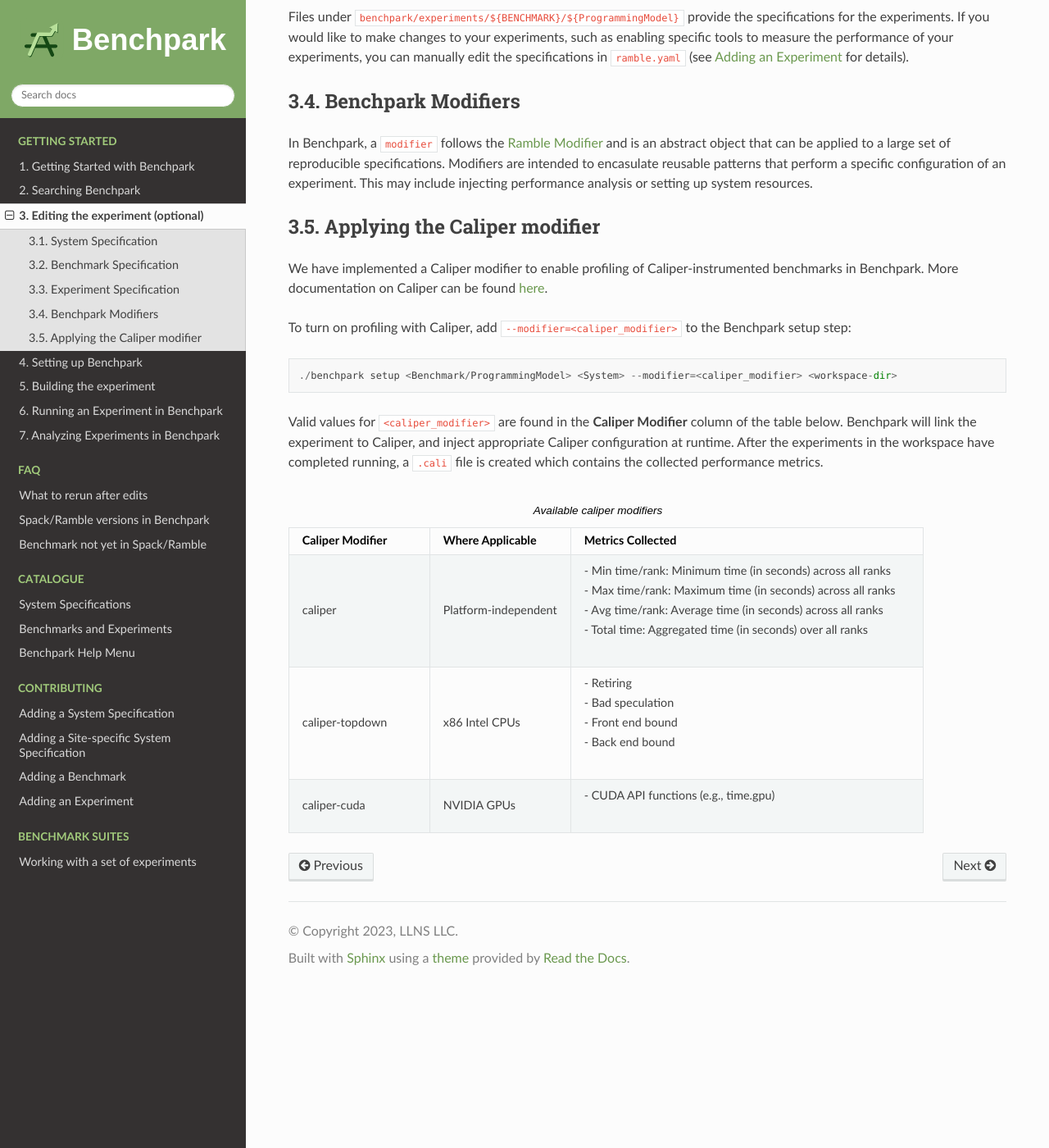
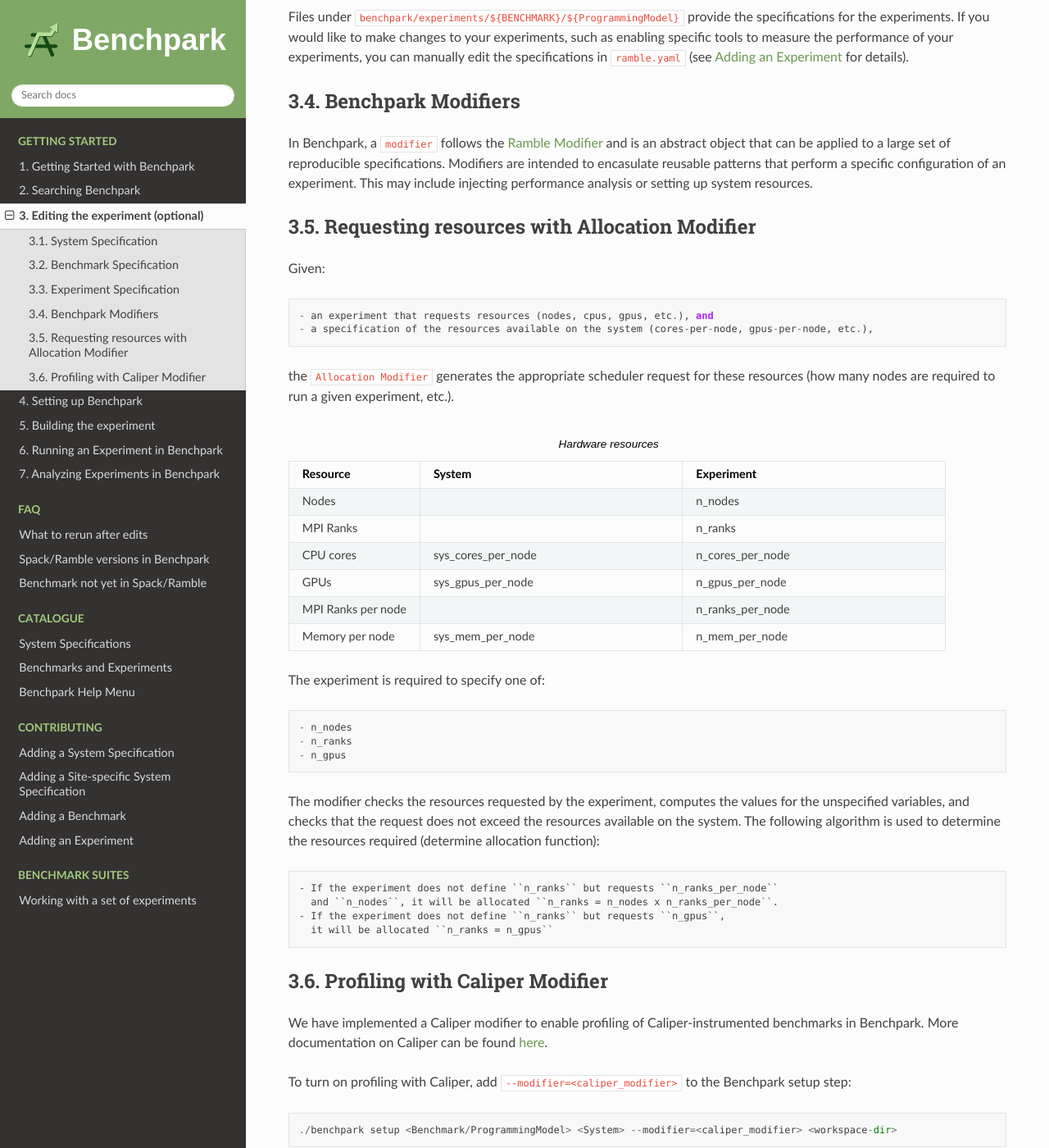
Before and after one commit to LLNL/benchpark, a Sphinx documentation site: the page built from docs/3-opt-edit-experiment.rst, in a window 1280 px wide and 1400 px high, scrolled down 964 px. Shown: the whole window at 82% size. Built offline with Sphinx 7.4.7 and the Read the Docs theme 2.0.0, drawn with Linux system fonts in a browser that asks for light colours.

Commit message:
Starting docs for the resource allocation modifier

```diff
--- a/docs/3-opt-edit-experiment.rst
+++ b/docs/3-opt-edit-experiment.rst
@@ -64,8 +64,66 @@
 perform a specific configuration of an experiment. This may include injecting
 performance analysis or setting up system resources.
 
-Applying the Caliper modifier
------------------------------
+Requesting resources with Allocation Modifier
+---------------------------------------------
+Given::
+
+  - an experiment that requests resources (nodes, cpus, gpus, etc.), and
+  - a specification of the resources available on the system (cores-per-node, gpus-per-node, etc.),
+
+the ``Allocation Modifier`` generates the appropriate scheduler request for these resources
+(how many nodes are required to run a given experiment, etc.).
+
+
+.. list-table:: Hardware resources
+   :widths: 20 40 40
+   :header-rows: 1
+
+   * - Resource
+     - System
+     - Experiment
+   * - Nodes
+     -
+     - n_nodes
+   * - MPI Ranks
+     -
+     - n_ranks
+   * - CPU cores
+     - sys_cores_per_node
+     - n_cores_per_node
+   * - GPUs
+     - sys_gpus_per_node
+     - n_gpus_per_node
+   * - MPI Ranks per node
+     -
+     - n_ranks_per_node
+   * - Memory per node
+     - sys_mem_per_node
+     - n_mem_per_node
+
+
+The experiment is required to specify one of::
+
+  - n_nodes
+  - n_ranks
+  - n_gpus
+
+
+The modifier checks the resources requested by the experiment,
+computes the values for the unspecified variables, and
+checks that the request does not exceed the resources available on the system.
+The following algorithm is used to determine the resources required
+(determine allocation function)::
+
+  - If the experiment does not define ``n_ranks`` but requests ``n_ranks_per_node``
+    and ``n_nodes``, it will be allocated ``n_ranks = n_nodes x n_ranks_per_node``.
+  - If the experiment does not define ``n_ranks`` but requests ``n_gpus``,
+    it will be allocated ``n_ranks = n_gpus``
+
+
+
+Profiling with Caliper Modifier
+-------------------------------
 We have implemented a Caliper modifier to enable profiling of Caliper-instrumented
 benchmarks in Benchpark. More documentation on Caliper can be found `here
 <https://software.llnl.gov/Caliper>`_.
```
Also changed, not shown: docs/add-a-system-config.rst (+12 -5 lines).
